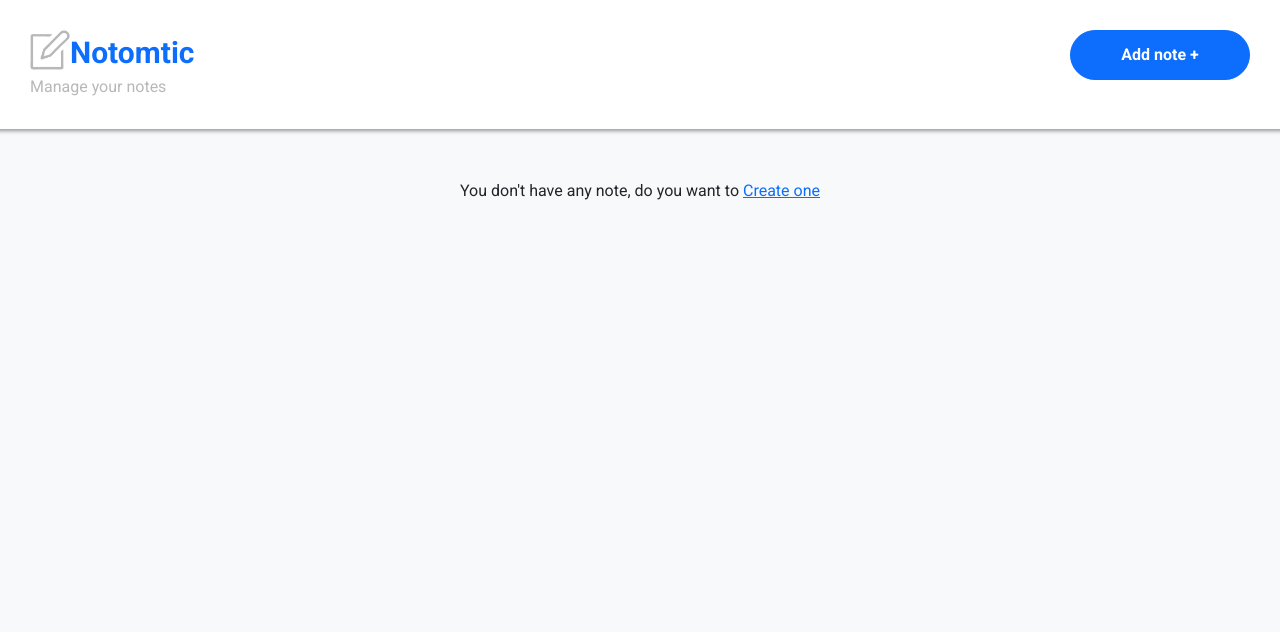
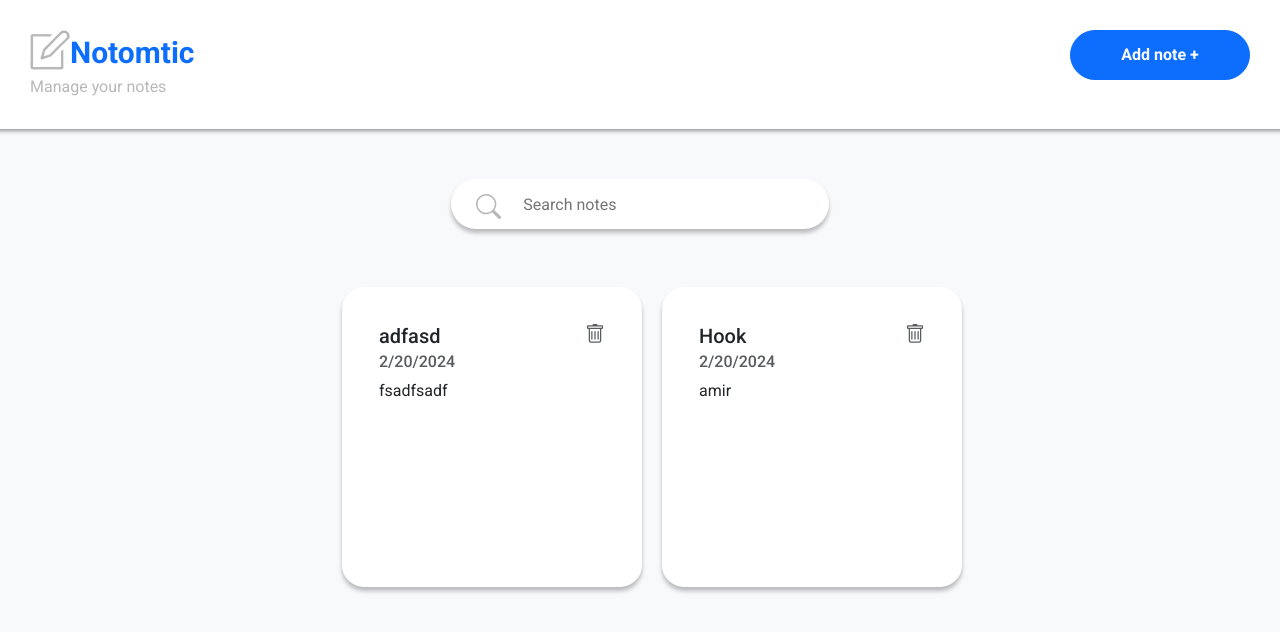
Before and after one commit to AmirrMahmoudi/react-notes-manager, a React (Create React App) app: page / in a window 1280 px wide. Shown: the top 632 px of the page. Built offline with nearby package versions, Linux system fonts and the light colour scheme; data requests are answered from the project's data file.

Commit message:
Filter notes

```diff
--- a/db.json
+++ b/db.json
@@ -1,3 +1,16 @@
 {
-  "notes": []
+  "notes": [
+    {
+      "id": "59e7",
+      "title": "adfasd",
+      "content": "fsadfsadf",
+      "created_at": "2/20/2024"
+    },
+    {
+      "id": "4b10",
+      "title": "Hook",
+      "content": "amir",
+      "created_at": "2/20/2024"
+    }
+  ]
 }
--- /dev/null
+++ b/src/components/SearchBar/SearchBar.jsx
@@ -0,0 +1,15 @@
+import s from "./style.module.css";
+import { Search as SerachIcon } from "react-bootstrap-icons";
+export const SearchBar = ({ onTextChange, placeholder }) => {
+  return (
+    <>
+      <SerachIcon size={25} className={s.icon} />
+      <input
+        type="text"
+        className={s.input}
+        placeholder={placeholder}
+        onChange={(e) => onTextChange(e.target.value)}
+      />
+    </>
+  );
+};
--- /dev/null
+++ b/src/components/SearchBar/style.module.css
@@ -0,0 +1,19 @@
+.icon {
+  position: absolute;
+  margin-left: 25px;
+  margin-top: 15px;
+  color: #b8b8b8;
+}
+.input {
+  border-radius: 30px;
+  height: 50px;
+  padding-left: 70px;
+  width: 100%;
+  border-color: transparent;
+  box-shadow: 0px 4px 4px rgba(0, 0, 0, 0.25);
+}
+
+.input:focus {
+  outline: none;
+  border: 3px solid #0d6efd;
+}
--- a/src/containers/NoteList/NoteList.jsx
+++ b/src/containers/NoteList/NoteList.jsx
@@ -5,8 +5,7 @@ import { useNavigate } from "react-router-dom";
 import { deleteNote } from "store/notes/notes-slice";
 
 import s from "./style.module.css";
-export const NoteList = (props) => {
-  const noteList = useSelector((store) => store.notesSlice.noteList);
+export const NoteList = ({ noteList }) => {
   const navigate = useNavigate();
   const dispatch = useDispatch();
 
--- a/src/pages/NoteBrowse/NoteBrowse.jsx
+++ b/src/pages/NoteBrowse/NoteBrowse.jsx
@@ -1,11 +1,33 @@
+import { SearchBar } from "components/SearchBar/SearchBar";
 import { NoteList } from "containers/NoteList/NoteList";
+import { useState } from "react";
 import { useSelector } from "react-redux";
 import { Link } from "react-router-dom";
 export const NoteBrowse = (props) => {
   const noteList = useSelector((store) => store.notesSlice.noteList);
 
+  const [searchTerm, setSearchTerm] = useState("");
+  const filteredNoteList = noteList.filter((note) => {
+    const containsTitle = note.title
+      .trim()
+      .toUpperCase()
+      .includes(searchTerm.trim().toUpperCase());
+    const containsContent = note.content
+      .trim()
+      .toUpperCase()
+      .includes(searchTerm.trim().toUpperCase());
+    return containsTitle || containsContent;
+  });
   return (
     <>
+      <div className="row justify-content-center mb-5">
+        <div className="col-sm-12 col-md-4">
+          <SearchBar
+            onTextChange={setSearchTerm}
+            placeholder={"Search notes"}
+          />
+        </div>
+      </div>
       {noteList?.length === 0 && (
         <div className="d-flex justify-content-center">
           <span>
@@ -14,7 +36,7 @@ export const NoteBrowse = (props) => {
           </span>
         </div>
       )}
-      <NoteList />
+      <NoteList noteList={filteredNoteList} />
     </>
   );
 };
```
